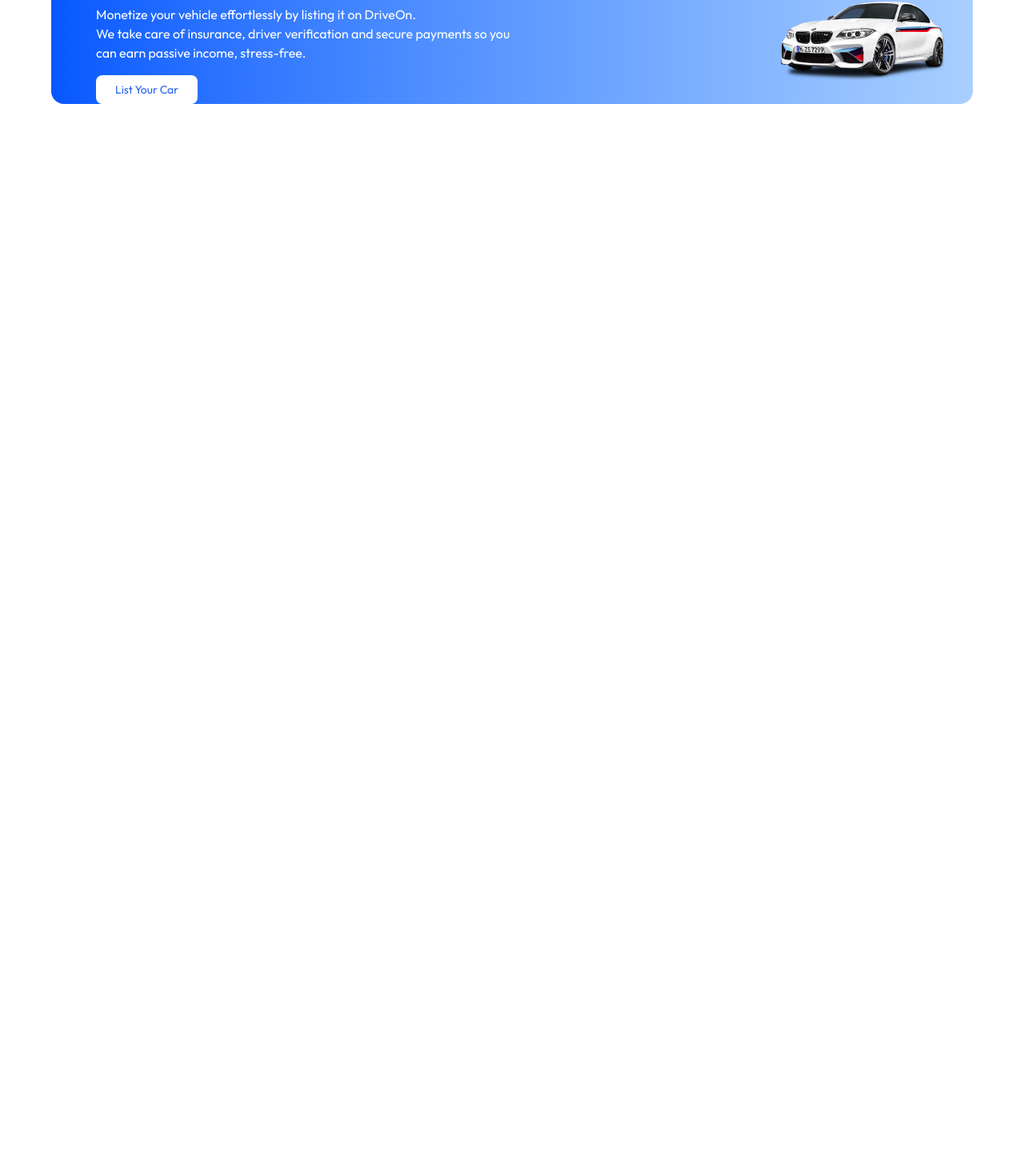
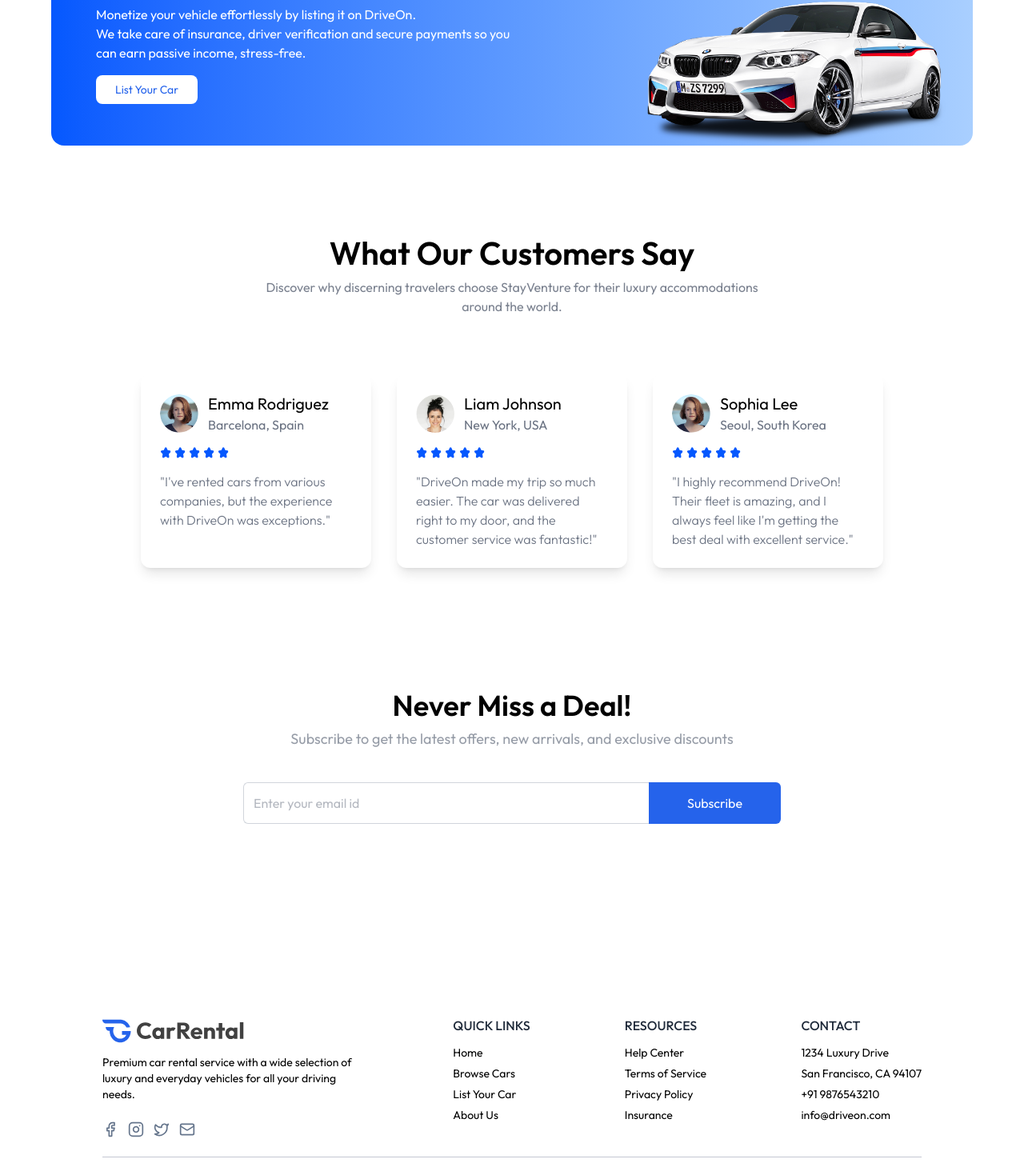
Before and after one commit to NamanMukesh/DriveOn, a React (Vite) app in the folder Client/: page / in a window 1280 px wide. Shown: the part 2133-3602 px from the top of the page at 80% size. Before the commit the page ends 2263 px from the top, so only its background shows below. Built offline with nearby package versions, Linux system fonts and the light colour scheme.

Commit message:
Homepage complete {Testimonial, Newsletter, Footer}

```diff
--- a/Client/src/App.jsx
+++ b/Client/src/App.jsx
@@ -5,6 +5,7 @@
 import CarDetails from './pages/CarDetails'
 import Cars from './pages/Cars'
 import MyBookings from './pages/MyBookings'
+import Footer from './components/Footer'
 
 export const App = () => {
 
@@ -22,6 +23,8 @@
       <Route path='/my-bookings' element={<MyBookings/>}/>
     </Routes>
 
+    {!isOwnerPath && <Footer/>}
+
     </>
   )
 }
--- a/Client/src/components/Banner.jsx
+++ b/Client/src/components/Banner.jsx
@@ -17,7 +17,7 @@
 
         </div>
 
-        <img src={assets.banner_car_image} alt="banner" className='max-h-25 mt-10'/>
+        <img src={assets.banner_car_image} alt="banner" className='max-h-45 mt-10'/>
 
     </div>
 
--- /dev/null
+++ b/Client/src/components/Footer.jsx
@@ -0,0 +1,68 @@
+import React from 'react'
+import { assets } from '../assets/assets';
+
+const Footer = () => {
+ return (
+        <div className='px-6 md:px-16 lg:px-24 xl:px-32 mt-60 text-sm text-grey-500'>
+            <div className='flex flex-wrap justify-between items-start gap-8 pb-6 border-borderColor border-b'>
+                <div>
+                    <img src={assets.logo} alt="logo" className='h-8 md:h-9' />
+                    <p className='max-w-80 mt-3'>
+                        Premium car rental service with a wide selection
+                        of luxury and everyday vehicles for all your driving needs.
+                    </p>
+                    <div className='flex items-center gap-3 mt-6'>
+                        <a href="#"><img src={assets.facebook_logo} className='w-5 h-5' alt="" /></a>
+                        <a href="#"><img src={assets.instagram_logo} className='w-5 h-5' alt="" /></a>
+                        <a href="#"><img src={assets.twitter_logo} className='w-5 h-5' alt="" /></a>
+                        <a href="#"><img src={assets.gmail_logo} className='w-5 h-5' alt="" /></a>
+                    </div>
+                </div>
+
+                <div>
+                    <h2 className='text-base font-medium text-gray-800 uppercase'>Quick Links</h2>
+                    <ul className='mt-3 flex flex-col gap-1.5'>
+                        <li><a href="#">Home</a></li>
+                        <li><a href="#">Browse Cars</a></li>
+                        <li><a href="#">List Your Car</a></li>
+                        <li><a href="#">About Us</a></li>
+                    </ul>
+                </div>
+
+                <div>
+                    <h2 className='text-base font-medium text-gray-800 uppercase'>Resources</h2>
+                    <ul className='mt-3 flex flex-col gap-1.5'>
+                        <li><a href="#">Help Center</a></li>
+                        <li><a href="#">Terms of Service</a></li>
+                        <li><a href="#">Privacy Policy</a></li>
+                        <li><a href="#">Insurance</a></li>
+                    </ul>
+                </div>
+
+                <div>
+                    <h2 className='text-base font-medium text-gray-800 uppercase'>Contact</h2>
+                    <ul className='mt-3 flex flex-col gap-1.5'>
+                        <li><a href="#">1234 Luxury Drive</a></li>
+                        <li><a href="#">San Francisco, CA 94107</a></li>
+                        <li><a href="#">+91 9876543210</a></li>
+                        <li><a href="#">info@driveon.com</a></li>
+                    </ul>
+                </div>
+
+
+            </div>
+            <div className='flex flex-col md:flex-row gap-2 items-center justify-between py-5'>
+                <p>© {new Date().getFullYear()} Brand. All rights reserved.</p>
+                <ul className='flex items-center gap-4'>
+                    <li><a href="#">Privacy</a></li>
+                    <li>|</li>
+                    <li><a href="#">Terms</a></li>
+                    <li>|</li>
+                    <li><a href="#">Cookies</a></li>
+                </ul>
+            </div>
+        </div>
+    );
+}
+
+export default Footer
--- /dev/null
+++ b/Client/src/components/Newsletter.jsx
@@ -0,0 +1,27 @@
+import React from 'react'
+
+const Newsletter = () => {
+  return (
+        <div className="flex flex-col items-center justify-center text-center space-y-2 max-md:px-4
+        my-10 mb-40">
+            <h1 className="md:text-4xl text-2xl font-semibold">Never Miss a Deal!</h1>
+            <p className="md:text-lg text-gray-500/70 pb-8">
+                Subscribe to get the latest offers, new arrivals, and exclusive discounts
+            </p>
+            <form className="flex items-center justify-between max-w-2xl w-full md:h-13 h-12">
+                <input
+                    className="border border-gray-300 rounded-md h-full border-r-0 outline-none w-full rounded-r-none px-3 text-gray-500"
+                    type="text"
+                    placeholder="Enter your email id"
+                    required
+                />
+                <button type="submit" className="md:px-12 px-8 h-full text-white bg-primary
+                hover:bg-primary-dull transition-all cursor-pointer rounded-md rounded-l-none">
+                    Subscribe
+                </button>
+            </form>
+        </div>
+    )
+}
+
+export default Newsletter
--- /dev/null
+++ b/Client/src/components/Testimonial.jsx
@@ -0,0 +1,60 @@
+import React from 'react'
+import Title from './Title';
+import { assets } from '../assets/assets';
+
+const Testimonial = () => {
+
+    const testimonials = [
+        {name: "Emma Rodriguez",
+        location: "Barcelona, Spain",
+        image: assets.testimonial_image_1,
+        testimonial: "I've rented cars from various companies, but the experience with DriveOn was exceptions." },
+        {name: "Liam Johnson",
+        location: "New York, USA",
+        image: assets.testimonial_image_2,
+        testimonial: "DriveOn made my trip so much easier. The car was delivered right to my door, and the customer service was fantastic!" },
+        {name: "Sophia Lee",
+        location: "Seoul, South Korea",
+        image: assets.testimonial_image_1,
+        testimonial: "I highly recommend DriveOn! Their fleet is amazing, and I always feel like I'm getting the best deal with excellent service." }
+    ];
+
+    const Star = ({ filled }) => (
+        <svg className="w-4 h-4 text-yellow-400" fill={filled ? "currentColor" : "none"} stroke="currentColor" strokeWidth="1.5" viewBox="0 0 24 24" >
+            <path strokeLinecap="round" strokeLinejoin="round" d="M12 17.25l-6.16 3.73 1.64-7.03L2.5 9.77l7.19-.61L12 2.5l2.31 6.66 7.19.61-5 4.18 1.64 7.03z" />
+        </svg>
+    );
+
+  return (
+        <div className="py-28 px-6 md:px-16 lg-px-24 xl:px-44">
+
+            <Title title="What Our Customers Say" subTitle="Discover why discerning travelers choose
+            StayVenture for their luxury accommodations around the world."/>
+
+            <div className='grid grid-cols-1 sm:grid-cols-2 lg:grid-cols-3 gap-8 mt-18'>
+                {testimonials.map((testimonial ,index) => (
+                    <div key={index} className='bg-white p-6 rounded-xl shadow-lg
+                    hover:-translate-y-1 transition-all duration-500'>
+                        <div className="flex items-center gap-3">
+                            <img className="w-12 h-12 rounded-full" src={testimonial.image} alt={testimonial.name} />
+                            <div>
+                                <p className="text-xl">{testimonial.name}</p>
+                                <p className="text-gray-500">{testimonial.location}</p>
+                            </div>
+                        </div>
+                        <div className="flex items-center gap-1 mt-4">
+                            {Array(5).fill(0).map((_, index) => (
+
+                                <img key ={index} src={assets.star_icon} alt='star-icon'/>
+
+                            ))}
+                        </div>
+                        <p className="text-gray-500 max-w-90 mt-4 font-light">"{testimonial.testimonial}"</p>
+                    </div>
+                ))}
+            </div>
+        </div>
+    );
+}
+
+export default Testimonial
--- a/Client/src/pages/Home.jsx
+++ b/Client/src/pages/Home.jsx
@@ -2,6 +2,8 @@
 import Hero from '../components/Hero'
 import FeaturedSection from '../components/FeaturedSection'
 import Banner from '../components/Banner'
+import Testimonial from '../components/Testimonial'
+import Newsletter from '../components/Newsletter'
 
 const Home = () => {
   return (
@@ -9,6 +11,8 @@
         <Hero/>
         <FeaturedSection/>
         <Banner/>
+        <Testimonial/>
+        <Newsletter/>
 
     </>
   )
```
Also changed, not shown: 1 other file (tests, documents, lock files or other folders).
